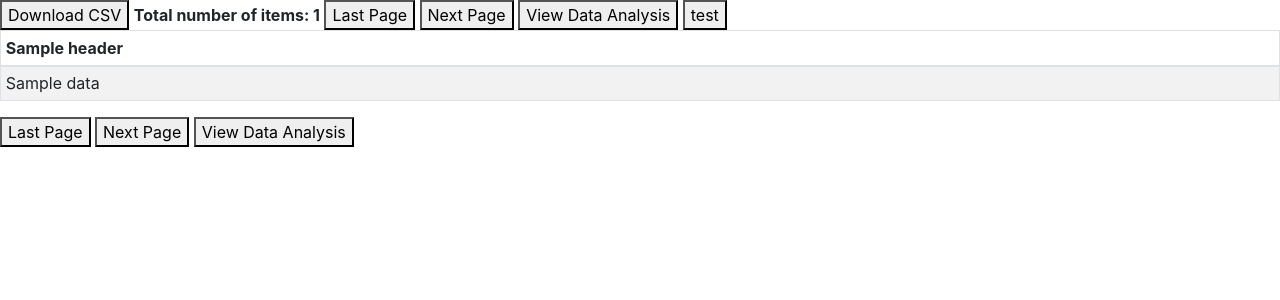
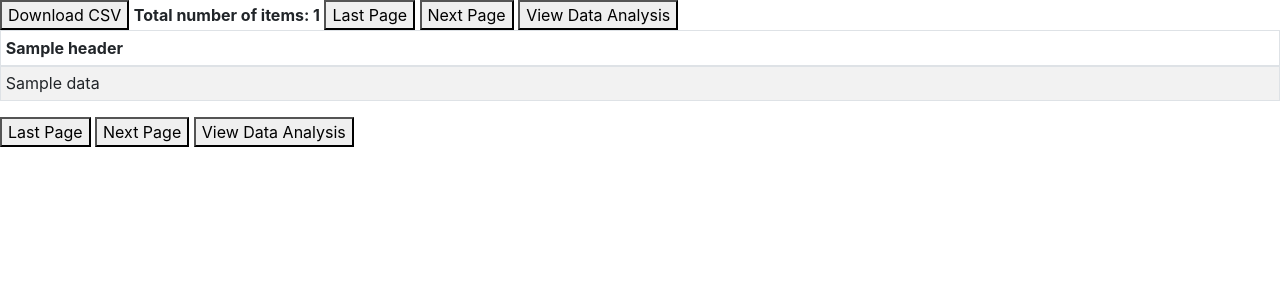
Before and after one commit to lentrekin1/WegobuyWatcher, a Flask app: template templates/home.html in a window 1280 px wide. Shown: the top 300 px of the page. Run offline with Flask 2, Linux system fonts and the light colour scheme; the template is opened without the code that fills it: most values are stand-ins (such as "Sample title", 1, 10 or a date in 2020); some libraries are stand-ins or nearby versions.

Commit message:
removed test page button

```diff
--- a/templates/home.html
+++ b/templates/home.html
@@ -22,7 +22,6 @@
 <button onclick="lastPage()" style="display:{{ isFirst }};">Last Page</button>
 <button onclick="nextPage()" style="display:{{ isLast }};">Next Page</button>
 <button onclick="location.href='/info'">View Data Analysis</button>
-<button onclick="location.href='/test'">test</button>
 <br>
 <table class="table table-striped table-bordered table-hover table-sm">
     <thead>
```
